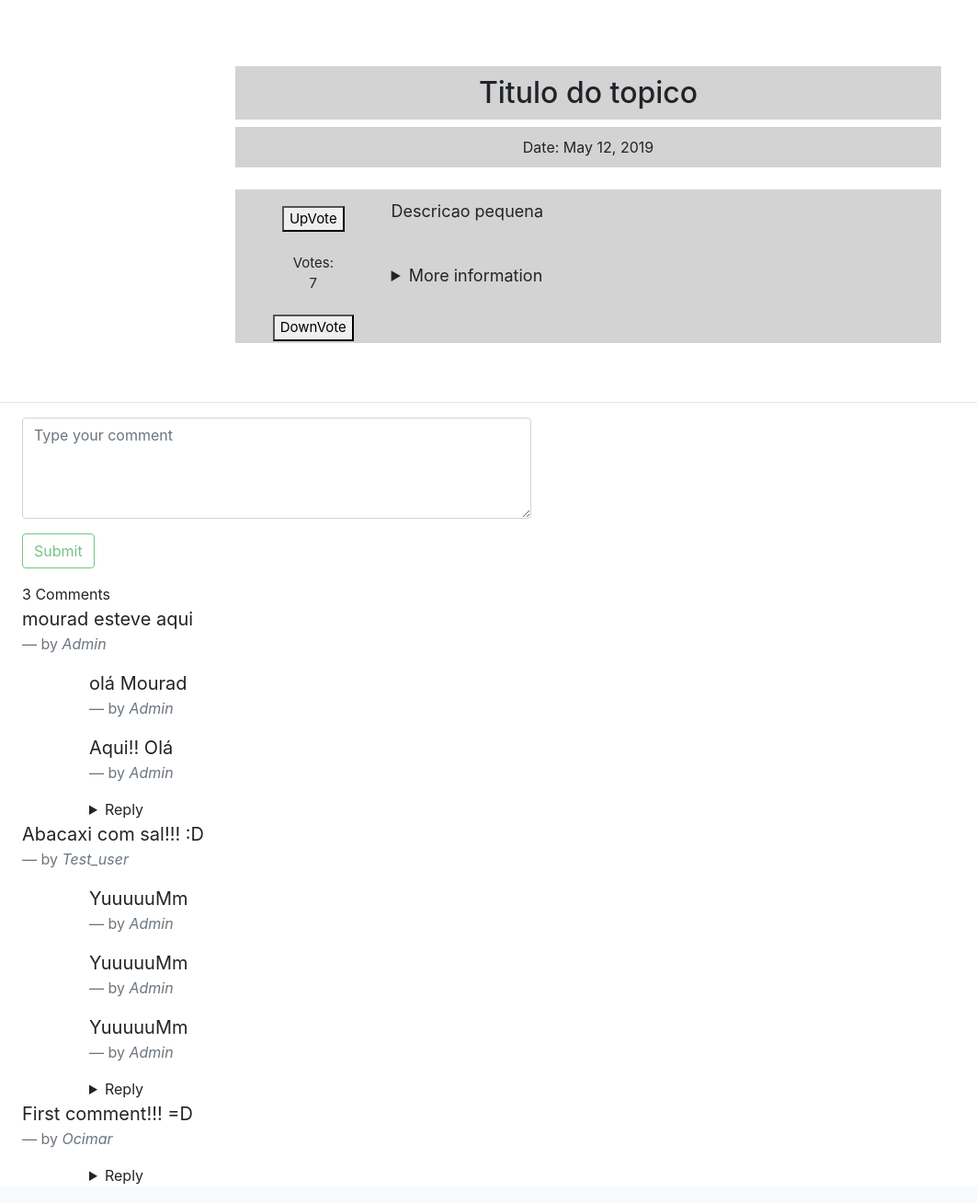
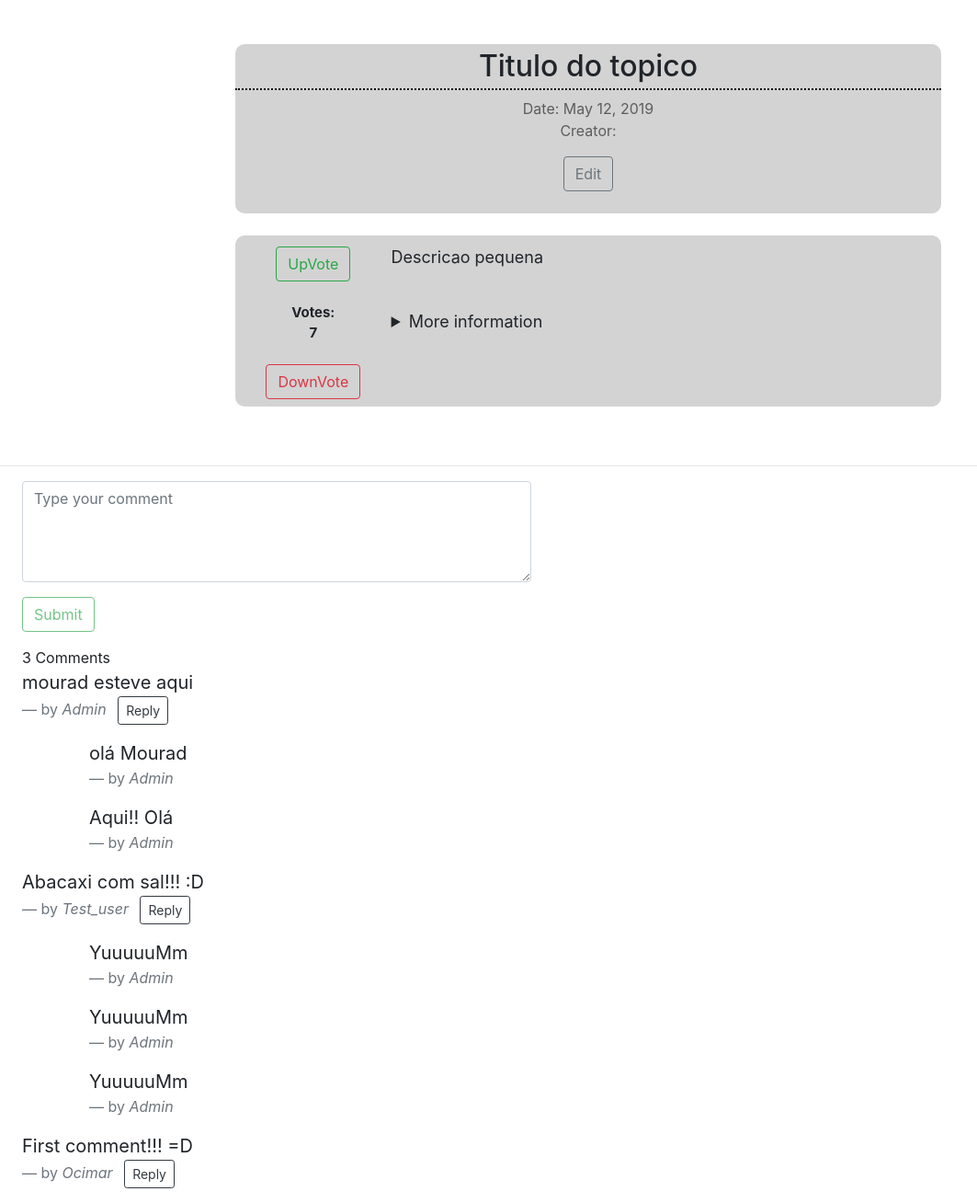
Before and after one commit to LucasSte/WebApp-CES-22, a Django app: page /Topics/2/ in a window 1280 px wide. Shown: the part 56-1364 px from the top of the page at 92% size, without its empty margins (0-1063 px from the left). Run offline with Django 3.2, Linux system fonts and the light colour scheme; data comes from the database, SQL or seed files in the repository; some libraries are stand-ins or nearby versions.

Commit message:
Ajaxfing the reply button

```diff
--- a/Topics/forms.py
+++ b/Topics/forms.py
@@ -13,3 +13,13 @@ class CommentForm(forms.ModelForm):
     class Meta:
         model = Comment
         fields = ('content',)
+
+
+class PostEditForm(forms.ModelForm):
+    class Meta:
+        model = TopicInformation
+        fields = {
+            'title_text',
+            'small_description',
+            'big_description',
+        }
--- a/Topics/models.py
+++ b/Topics/models.py
@@ -1,19 +1,23 @@
 from django.db import models
 from django.contrib.auth.models import User
+from django.urls import reverse
 
 # Create your models here.
 
 
 class TopicInformation(models.Model):
     title_text = models.CharField(max_length=50)
-    small_description = models.CharField(max_length=500)
+    small_description = models.TextField(max_length=500)
     pub_date = models.DateField('date published')
     votes = models.IntegerField(default=0)
-    big_description = models.CharField(max_length=10000)
-    #creator = models.CharField(max_length=50)
+    big_description = models.TextField(max_length=10000)
+    creator = models.CharField(max_length=50)
 
     def __str__(self):
         return self.big_description
+
+    def get_absolute_url(self):
+        return reverse("Topics:detail", args=[self.id])
 
 
 class Comment(models.Model):
--- a/Topics/templates/Topics/comments.html
+++ b/Topics/templates/Topics/comments.html
@@ -1,6 +1,6 @@
 <div class="container-fluid mt-2">
     <div class="form-group row">
-        <form method="post">
+        <form method="post" class="comment-form" action=".">
             {% csrf_token %}
             {{ comment_form.as_p }}
             {% if request.user.is_authenticated %}
@@ -17,20 +17,12 @@
 <blockquote class="blockquote">
     <p class="mb-0"> {{ comment.content }}</p>
     <footer class="blockquote-footer">by <cite title="Source Title">{{comment.user|capfirst}}</cite>
+        <button type="button" name="button" class="reply-btn btn btn-outline-dark btn-sm ml-2">Reply</button>
     </footer>
 </blockquote>
 
-<div class="replied-comments container mt-2">
-    {%for reply in comment.replies.all%}
-    <blockquote class="blockquote">
-         <p class="mb-0"> {{ reply.content }}</p>
-         <footer class="blockquote-footer">by <cite title="Source Title">{{reply.user|capfirst}}</cite>
-         </footer>
-     </blockquote>
-    {%endfor%}
-    <details><summary> Reply</summary>
-        <div class="form-group row ml-2">
-            <form method="post">
+<div class="form-group-reply row ml-2" style="display: none;">
+    <form method="post" class="reply-form" action=".">
         {% csrf_token %}
         <input type="hidden" name="comment_id" value="{{ comment.id }}">
         {{ comment_form.as_p }}
@@ -42,7 +34,15 @@
     </form>
 </div>
 
-    </details>
+<div class="replied-comments container mt-2">
+
+    {%for reply in comment.replies.all%}
+    <blockquote class="blockquote">
+         <p class="mb-0"> {{ reply.content }}</p>
+         <footer class="blockquote-footer">by <cite title="Source Title">{{reply.user|capfirst}}</cite>
+         </footer>
+     </blockquote>
+    {%endfor%}
 </div>
 
 
--- a/Topics/templates/Topics/detail.html
+++ b/Topics/templates/Topics/detail.html
@@ -10,16 +10,27 @@
     {% endfor %}
 </ul>
 {% endif %}
-<br>
-<h2>{{topic.title_text}}</h2>
-<p class="date">Date: {{topic.pub_date}}</p>
+
+
+<div class="title_box">
+    <h2 class="title_title">{{topic.title_text}}</h2>
+    <p class="title_content">Date: {{topic.pub_date}} <br> Creator: {{topic.creator}}</p>
+    {% if topic.creator == request.user.get_username %}
+    <a href="{% url 'Topics:post_edit' topic.id %}">
+        <button type="button" class="btn btn-outline-secondary">Edit</button>
+    </a>
+    <br>
+    <br>
+    {% endif %}
+</div>
+
 <br>
 
 <div class="box">
     <div class="div1">
         <form action="{% url 'Topics:upvote' topic.id %}" method='post'>
       {% csrf_token %}
-    <button type='submit'>UpVote</button>
+    <button type='submit' class="btn btn-outline-success">UpVote</button>
         </form>
         <br>
         Votes: <br> {{topic.votes}}
@@ -27,7 +38,7 @@
         <br>
     <form action="{% url 'Topics:downvote' topic.id %}" method='post'>
     {% csrf_token %}
-    <button type='submit'>DownVote</button>
+    <button type='submit' class="btn btn-outline-danger">DownVote</button>
     </form>
     </div>
     <div class="div2">
@@ -48,4 +59,5 @@
 </div>
 
 
+
 {% endblock %}
--- a/Topics/urls.py
+++ b/Topics/urls.py
@@ -5,7 +5,7 @@ from . import views
 app_name = 'Topics'
 
 urlpatterns = [
-    path('', views.index, name='index'),
+    path('<int:id>/post_edit', views.post_edit, name="post_edit"),
     path('<int:id>/', views.detail, name='detail'),
     path('<int:id>/upvote', views.upVote, name='upvote'),
     path('<int:id>/downvote', views.downVote, name='downvote'),
--- a/Topics/views.py
+++ b/Topics/views.py
@@ -1,19 +1,11 @@
-from django.shortcuts import HttpResponseRedirect
 from .models import *
 from .forms import *
 from django.urls import reverse
-from django.shortcuts import render
-from django.http import Http404
+from django.http import Http404, HttpResponseRedirect, JsonResponse
+from django.shortcuts import render, get_object_or_404
 from django.contrib import messages
 from django.utils import timezone
-
-def index(request):
-    best_topic = TopicInformation.objects.order_by('votes')
-    context = {
-        'best_voted_topics':
-            best_topic,
-    }
-    return render(request, 'Topics/index.html', context)
+from django.template.loader import render_to_string
 
 
 def detail(request, id):
@@ -32,9 +24,9 @@ def detail(request, id):
             comment_qs = None
             if reply_id:
                 comment_qs = Comment.objects.get(id=reply_id)
-            comment = Comment.objects.create(topic=topic, user= request.user, content=content, reply=comment_qs)
+            comment = Comment.objects.create(topic=topic, user=request.user, content=content, reply=comment_qs)
             comment.save()
-            #return HttpResponseRedirect(topic.get_abso lute_url())
+            # return HttpResponseRedirect(topic.get_absolute_url())
     else:
         comment_form = CommentForm()
 
@@ -44,6 +36,10 @@ def detail(request, id):
         'comments': comments,
         'comment_form': comment_form,
     }
+
+    if request.is_ajax():
+        html = render_to_string('Topics/comments.html', context, request=request)
+        return JsonResponse({'form': html})
 
     return render(request, 'Topics/detail.html', context)
 
@@ -120,6 +116,7 @@ def newEntry(request):
             new_topic.small_description = request.POST.get('small_description')
             new_topic.big_description = request.POST.get('big_description')
             new_topic.pub_date = timezone.now()
+            new_topic.creator = request.user.get_username()
             new_topic.votes = 0
             new_topic.save()
             return render(request, 'Topics/detail.html', {'topic': new_topic})
@@ -130,5 +127,19 @@ def newEntry(request):
         return render(request, 'Topics/new_entry.html')
 
 
-
-# Create your views here.
+def post_edit(request, id):
+    topic = get_object_or_404(TopicInformation, id=id)
+    if topic.creator != request.user.get_username():
+        raise Http404()
+    if request.method == 'POST':
+        form = PostEditForm(request.POST or None, instance=topic)
+        if form.is_valid():
+            form.save()
+            return HttpResponseRedirect(topic.get_absolute_url())
+    else:
+        form = PostEditForm(instance=topic)
+    context = {
+        'form': form,
+        'topic': topic,
+    }
+    return render(request, 'WebApp/post_edit.html', context)
--- a/WebApp/settings.py
+++ b/WebApp/settings.py
@@ -21,10 +21,11 @@ BASE_DIR = os.path.dirname(os.path.dirname(os.path.abspath(__file__)))
 # See https://docs.djangoproject.com/en/2.2/howto/deployment/checklist/
 
 # SECURITY WARNING: keep the secret key used in production secret!
-SECRET_KEY = config('SECRET_KEY') # to hide sensitive data
+#SECRET_KEY = config('SECRET_KEY') # to hide sensitive data
+SECRET_KEY = 'ugr@jvndzh50$hg+4k%jgy-#l$11$w3s2e#xxs2q6xz1)@br=m'
 
 # SECURITY WARNING: don't run with debug turned on in production!
-DEBUG = config('DEBUG', default=False, cast=bool)
+DEBUG = config('DEBUG', default=True, cast=bool)
 
 ALLOWED_HOSTS = ['webapp-ces-22.herokuapp.com', 'localhost']
 
--- a/WebApp/urls.py
+++ b/WebApp/urls.py
@@ -17,11 +17,11 @@ from django.contrib import admin
 from django.urls import path, include
 from . import views
 
-#app_name = 'Main'
 
 urlpatterns = [
     path('Topics/', include('Topics.urls')),
     path('', views.index, name='index'),
+    path('page=<int:id>', views.loadPage, name='load_page'),
     path('admin/', admin.site.urls),
     path('login/', views.user_login, name="user_login"),
     path('logout/', views.user_logout, name="user_logout"),
--- a/static/style.css
+++ b/static/style.css
@@ -10,8 +10,9 @@ header{
 
 .div1{
     text-align: center;
+    font-weight: bold;
     position: relative;
-    top: 5%;
+    top: 1%;
     font-size: 15px;
 }
 .div2{
@@ -64,22 +65,24 @@ header{
     background-color: lightgrey;
     padding: 10px;
     margin: auto;
+    border-radius: 10px;
 }
 
-.date{
+.title_box {
     text-align: center;
     background-color: lightgrey;
     width: 60%;
-    padding: 10px;
+    padding: 0;
     border: 0;
     margin: auto;
+    border-radius: 10px;
 }
 
-h2 {
-    text-align: center;
-    background-color: lightgrey;
-    width: 60%;
-    padding: 10px;
-    border: 0;
-    margin: auto;
+.title_title{
+    border-bottom: 2px dotted black;
+    padding: 5px;
 }
+
+.title_content{
+    color: rgba(0,0,0,0.56);
+}
```
Also changed, not shown: Topics/templates/Topics/new_entry.html (+8 -0 lines), WebApp/views.py (+83 -9 lines), templates/WebApp/base.html (+55 -0 lines), templates/WebApp/index.html (+28 -1 lines), templates/WebApp/post_edit.html (added, +11 -0 lines). Lines whose indentation alone changed are shown as unchanged.
